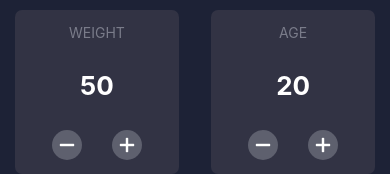
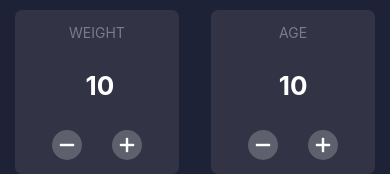
Before and after one commit to lqlongvn/Calculator, a React Native app: screen / in a window 390 px wide. Shown: the part 502-676 px from the top of the page. Built offline with nearby package versions, Linux system fonts and the light colour scheme.

Commit message:
Tăng/giảm Weight/Age (1)

```diff
--- a/My_modules/WeightAge.js
+++ b/My_modules/WeightAge.js
@@ -12,18 +12,41 @@ import { BMI_VALUE } from "./style";
 const windowWidth = Dimensions.get("window").width;
 
 export default function WeightAge() {
+  const [weight, setWeight] = useState(10);
+  const [age, setAge] = useState(10);
+
+  const decreaseWeight =() => {
+    setWeight(weight-1);
+  }
+
+  const increaseWeight =() => {
+    setWeight(weight+1);
+  }
+
+  const decreaseAge =() => {
+    setAge(age-1);
+  }
+
+  const increaseAge =() => {
+    setAge(age+1);
+  }
+
+  const increase = (type)=> {
+
+  }
+
   return (
     <View style={styles.info}>
       <View style={styles.weightBox}>
         <Text style={{ color: "#7a7c8a" }}>WEIGHT</Text>
-        <Text style={styles.heightInfo}>50</Text>
+        <Text style={styles.heightInfo}> {weight}</Text>
         <View style={{ flexDirection: "row" }}>
-          <TouchableOpacity>
+          <TouchableOpacity onPress={decreaseWeight}>
             <View style={styles.minusBox}>
               <Entypo name="minus" size={24} color="white" />
             </View>
           </TouchableOpacity>
-          <TouchableOpacity>
+          <TouchableOpacity onPress={() => increaseWeight}>
             <View style={styles.plusBox}>
               <Entypo name="plus" size={24} color="white" />
             </View>
@@ -32,14 +55,14 @@ export default function WeightAge() {
       </View>
       <View style={styles.weightBox}>
         <Text style={{ color: "#7a7c8a" }}>AGE</Text>
-        <Text style={styles.heightInfo}>20</Text>
+        <Text style={styles.heightInfo}>{age}</Text>
         <View style={{ flexDirection: "row" }}>
-          <TouchableOpacity>
+          <TouchableOpacity onPress={decreaseAge}>
             <View style={styles.minusBox}>
               <Entypo name="minus" size={24} color="white" />
             </View>
-          </TouchableOpacity>
-          <TouchableOpacity>
+          </TouchableOpacity >
+          <TouchableOpacity onPress={increaseAge}>
             <View style={styles.plusBox}>
               <Entypo name="plus" size={24} color="white" />
             </View>
```
